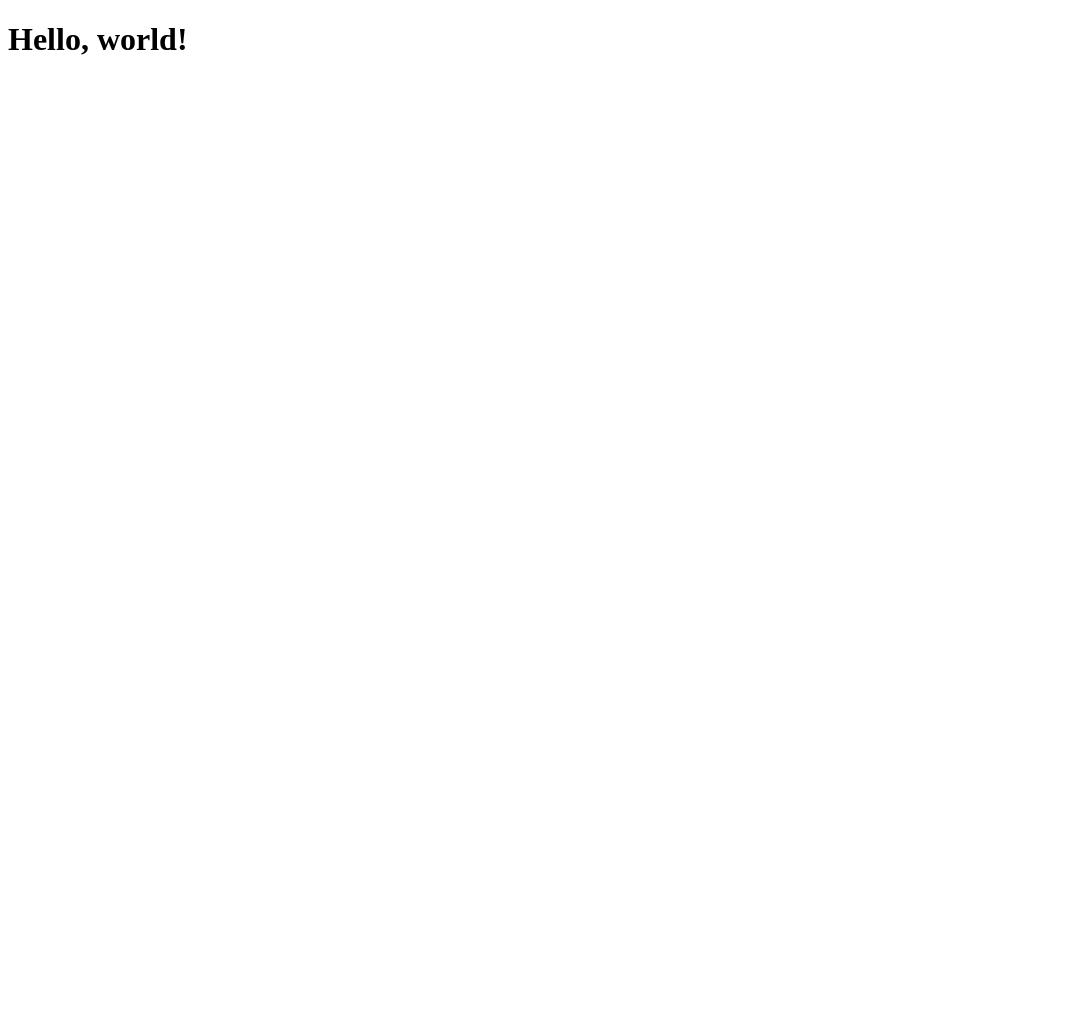
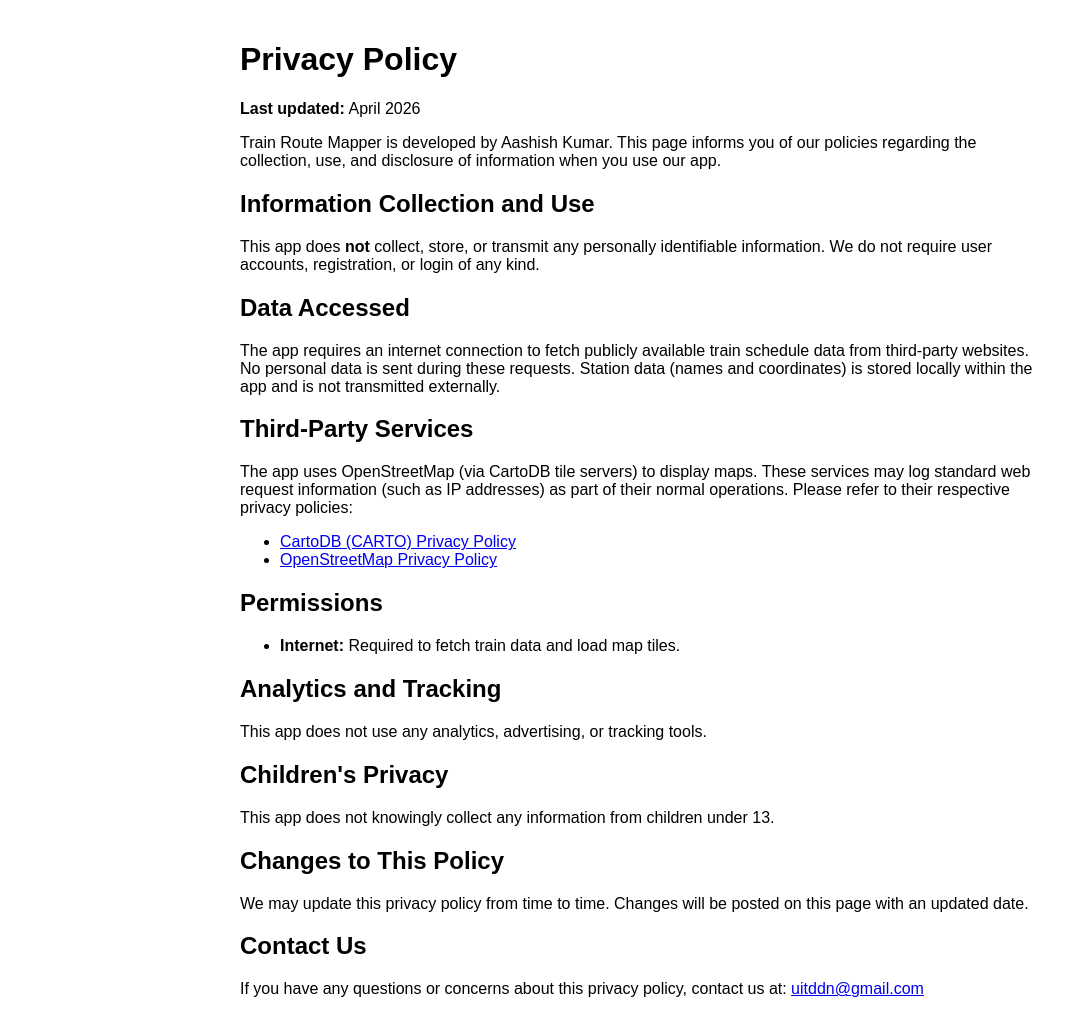
Before and after one commit to uitddn/uitddn.github.io, a plain HTML site: page index.html in a window 1280 px wide. Shown: the whole page, without its empty margins (0-1087 px from the left). Before the commit the page ends 800 px from the top, so only its background shows below. Drawn offline with Linux system fonts and the light colour scheme.

Commit message:
Add privacy policy to index.html
This document outlines the privacy policy for the Train Route Mapper app, detailing data collection, usage, and third-party services.

```diff
--- a/index.html
+++ b/index.html
@@ -1,11 +1,45 @@
 <!DOCTYPE html>
-<html lang="en">
+<html>
 <head>
-    <meta charset="UTF-8">
-    <meta name="viewport" content="width=device-width, initial-scale=1.0">
-    <title>Document</title>
+  <title>Privacy Policy - Train Route Mapper</title>
+  <meta name="viewport" content="width=device-width, initial-scale=1">
 </head>
-<body>
-    <h1>Hello, world!</h1>
+<body style="font-family: Arial; max-width: 800px; margin: auto; padding: 20px;">
+
+  <h1>Privacy Policy</h1>
+  <p><strong>Last updated:</strong> April 2026</p>
+
+  <p>Train Route Mapper is developed by Aashish Kumar. This page informs you of our policies regarding the collection, use, and disclosure of information when you use our app.</p>
+
+  <h2>Information Collection and Use</h2>
+  <p>This app does <strong>not</strong> collect, store, or transmit any personally identifiable information. We do not require user accounts, registration, or login of any kind.</p>
+
+  <h2>Data Accessed</h2>
+  <p>The app requires an internet connection to fetch publicly available train schedule data from third-party websites. No personal data is sent during these requests. Station data (names and coordinates) is stored locally within the app and is not transmitted externally.</p>
+
+  <h2>Third-Party Services</h2>
+  <p>The app uses OpenStreetMap (via CartoDB tile servers) to display maps. These services may log standard web request information (such as IP addresses) as part of their normal operations. Please refer to their respective privacy policies:</p>
+  <ul>
+    <li><a href="https://carto.com/privacy/">CartoDB (CARTO) Privacy Policy</a></li>
+    <li><a href="https://wiki.osmfoundation.org/wiki/Privacy_Policy">OpenStreetMap Privacy Policy</a></li>
+  </ul>
+
+  <h2>Permissions</h2>
+  <ul>
+    <li><strong>Internet:</strong> Required to fetch train data and load map tiles.</li>
+  </ul>
+
+  <h2>Analytics and Tracking</h2>
+  <p>This app does not use any analytics, advertising, or tracking tools.</p>
+
+  <h2>Children's Privacy</h2>
+  <p>This app does not knowingly collect any information from children under 13.</p>
+
+  <h2>Changes to This Policy</h2>
+  <p>We may update this privacy policy from time to time. Changes will be posted on this page with an updated date.</p>
+
+  <h2>Contact Us</h2>
+  <p>If you have any questions or concerns about this privacy policy, contact us at: <a href="mailto:uitddn@gmail.com">uitddn@gmail.com</a></p>
+
 </body>
 </html>
```
